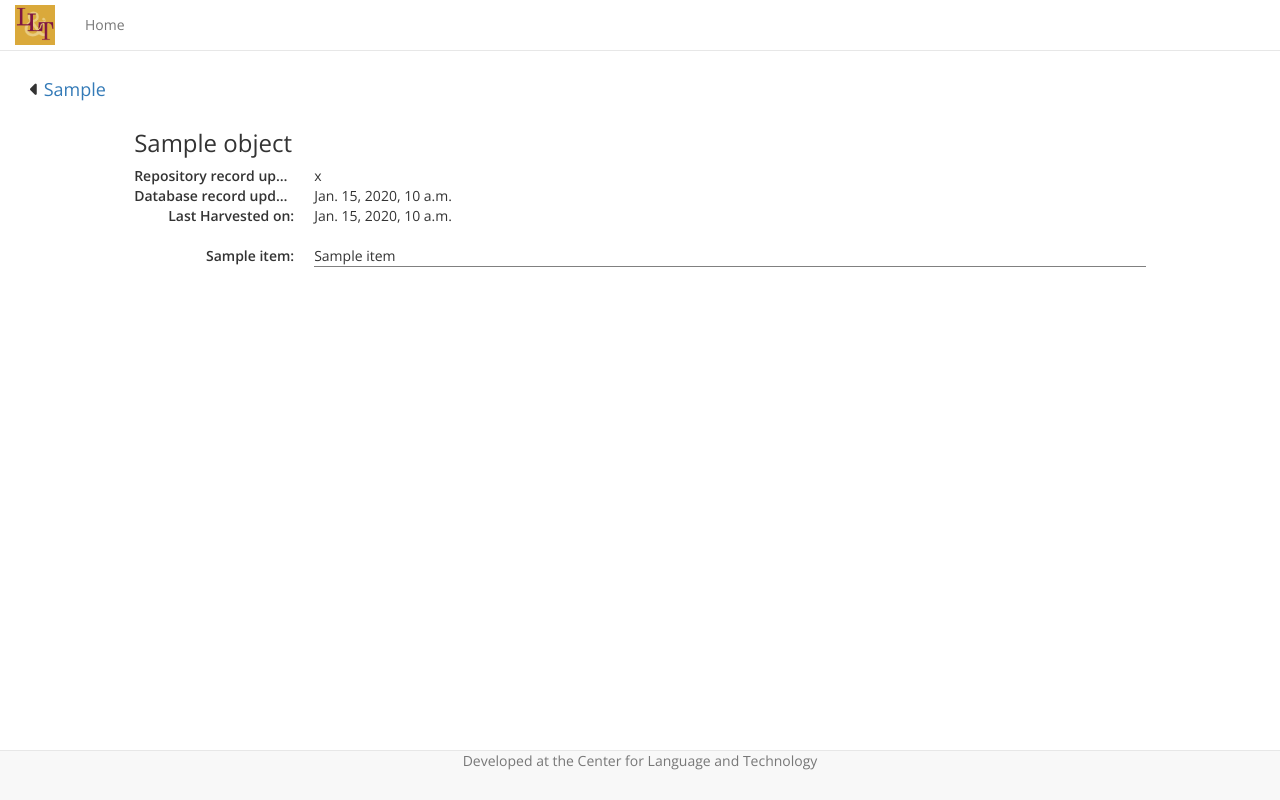
After one commit to richmedina/nflrc-slrp-dev, a Django app: template templates/item_view_full.html in a window 1280 px wide. The commit adds this page. Run offline with Django 3.2, Linux system fonts and the light colour scheme; the template is opened without the code that fills it: most values are stand-ins (such as "Sample title", 1, 10 or a date in 2020); some libraries are stand-ins or nearby versions.

Commit message:
ui adjusts

```diff
--- a/lltproject/urls.py
+++ b/lltproject/urls.py
@@ -9,6 +9,7 @@ from lltsite.views import (
     CollectionListView,
     CollectionView,
     ItemView,
+    ItemViewFull,
     LanguageView,
     ContributorView,
     SearchView,
@@ -49,6 +50,9 @@ urlpatterns = [
 
    url(r'^item/(?P<pk>\w+)$',
        ItemView.as_view(), name='item'),
+
+   url(r'^item-detail/(?P<pk>\w+)$',
+       ItemViewFull.as_view(), name='item_full'),
 
    url(r'^language/(?P<query>\w+)$',
        LanguageView.as_view(), name='language'),
--- a/static/css/base.css
+++ b/static/css/base.css
@@ -13,7 +13,7 @@ body {
 
 .border-space {
   border-bottom: solid 1px gray;
-  padding-top: 8px;
+  margin-bottom: 8px;
 }
 
 
--- a/templates/base.html
+++ b/templates/base.html
@@ -59,7 +59,7 @@
 
     <!-- Page content -->
     <div class="container-fluid">
-        <h1>{% block page_header %}{% endblock page_header %}</h1>
+        <div class="row"><div class="col-md-12">{% block page_header %}{% endblock page_header %}</div></div>
     </div>
 
     <div class="container-fluid">{% block content %} {% endblock content %}</div>
--- a/templates/collection_view.html
+++ b/templates/collection_view.html
@@ -3,7 +3,11 @@
 {% load staticfiles %}
 
 
-{% block page_header %}{{ object }}{% endblock page_header %}
+{% block page_header %}
+<h4><i class="fa fa-caret-left"></i> <a href="{% url 'home' %}">Volumes</a></h4>
+
+<h2>{{ object }}</h2>
+{% endblock page_header %}
 
 {% block content %}
 
--- /dev/null
+++ b/templates/item_view_full.html
@@ -0,0 +1,27 @@
+<!-- item_view.html -->
+{% extends 'base.html' %}
+
+{% block page_header %}
+<h4><i class="fa fa-caret-left"></i> <a href="{% url 'collection' object.hdr_setSpec.pk %}">{{ object.hdr_setSpec }}</a></h4>
+{% endblock page_header %}
+
+{% block content %}
+
+<div class="row">
+	<div class="col-md-10 col-md-offset-1">
+		<h3>{{ object }}</h3>
+		<dl class="dl-horizontal">
+			{% if object.hdr_datestamp > object.modified %} <h3>Out of date</h3> {% endif %}
+			<dt>Repository record updated on:</dt> <dd>{{ object.hdr_datestamp }}</dd>
+			<dt>Database record updated on:</dt><dd>{{ object.modified }}</dd>
+			<dt>Last Harvested on:</dt> <dd>{{ object.modified }}</dd>
+		</dl>
+		<dl class="dl-horizontal">
+		{% for i, j in item_data.items %}
+			<dt>{{ i }}:</dt><dd class="border-space">{% for k in j %} {{k}} {% endfor %}</dd>
+		{% endfor %}
+		</dl>
+	</div>
+</div>
+
+{% endblock content %}
```
Also changed, not shown: lltsite/views.py (+10 -0 lines), templates/home.html (+13 -2 lines), templates/item_view.html (+6 -3 lines).
